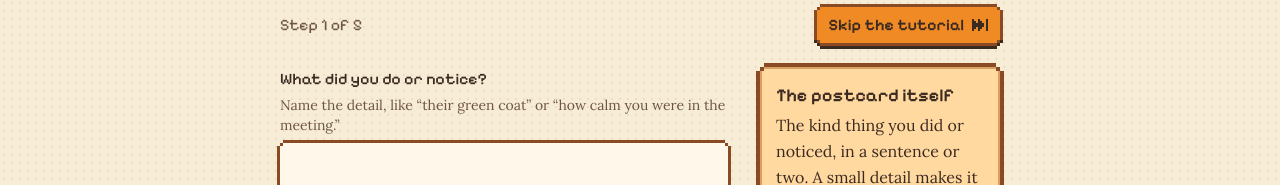
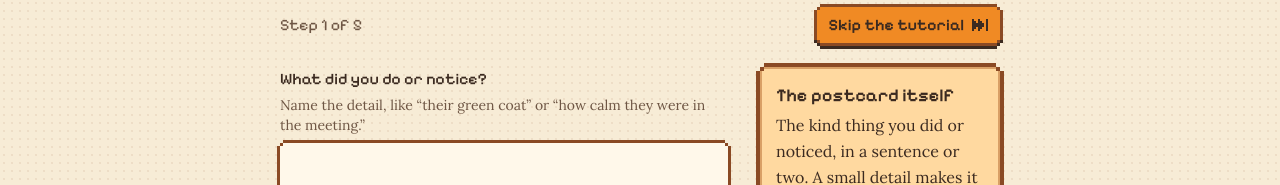
Before and after one commit to carnowell-uchicago/dbs-p3, a Next.js app: page /write in a window 1280 px wide. Shown: the part 313-498 px from the top of the page. Built offline with nearby package versions, Linux system fonts and the light colour scheme.

Commit message:
Put the meeting example in the hint in the third person
Co-Authored-By: Claude Opus 5.5 <noreply@anthropic.com>

```diff
--- a/src/app/write/Tutorial.tsx
+++ b/src/app/write/Tutorial.tsx
@@ -250,7 +250,7 @@ export function Tutorial({ state, presetTo }: { state: State; presetTo?: string
           <TextAreaField
             id="what"
             label="What did you do or notice?"
-            hint="Name the detail, like “their green coat” or “how calm you were in the meeting.”"
+            hint="Name the detail, like “their green coat” or “how calm they were in the meeting.”"
             error={error}
             count={{ value: values.what.trim().length, max: limits.what }}
             value={values.what}
--- a/src/app/write/WriteForm.tsx
+++ b/src/app/write/WriteForm.tsx
@@ -169,7 +169,7 @@ function Form({
         <TextAreaField
           id="what"
           label="What did you do or notice?"
-          hint="Name the detail, like “their green coat” or “how calm you were in the meeting.”"
+          hint="Name the detail, like “their green coat” or “how calm they were in the meeting.”"
           error={errors.what}
           count={{ value: what, max: limits.what }}
           value={values.what}
```
Also changed, not shown: 1 other file (tests, documents, lock files or other folders).
